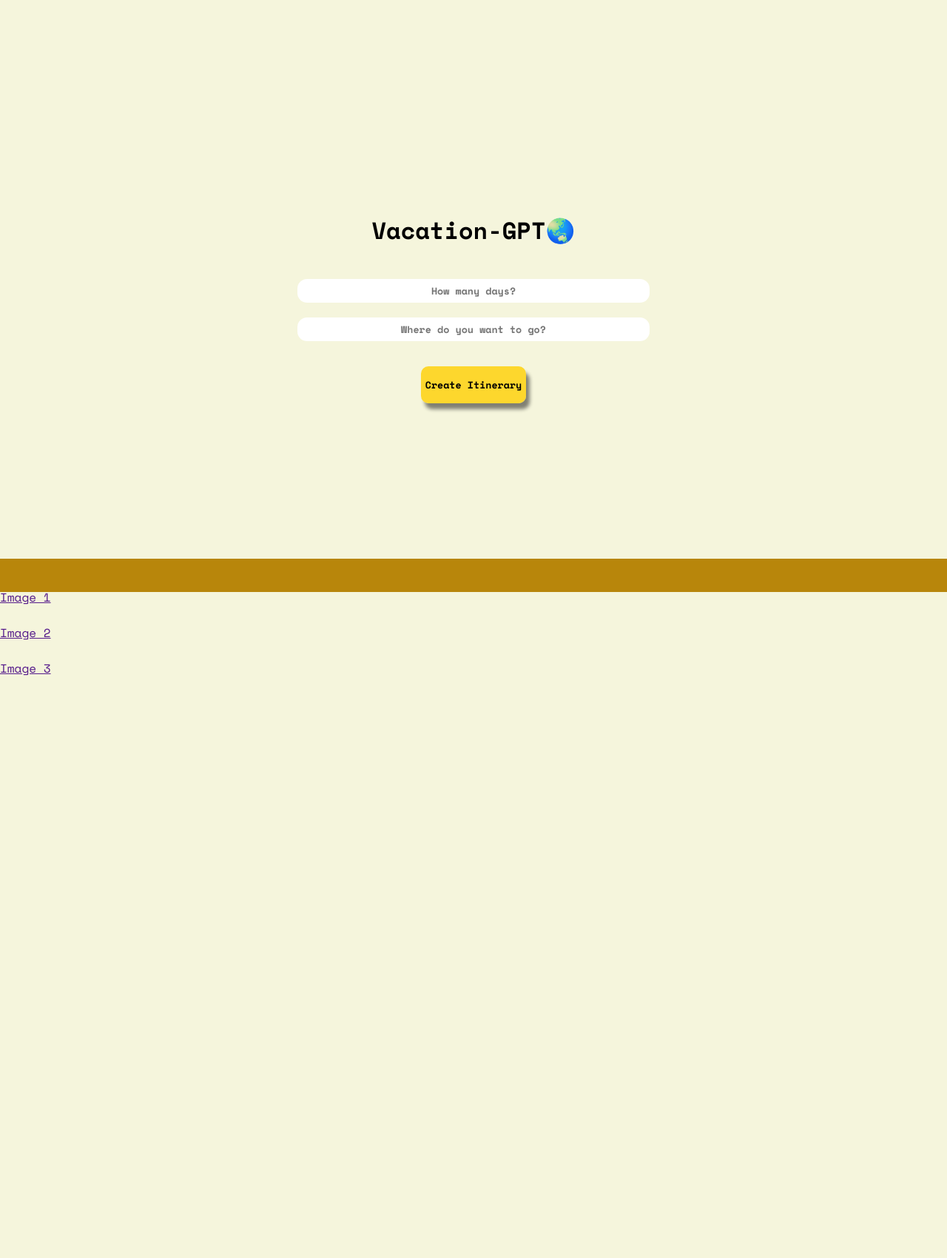
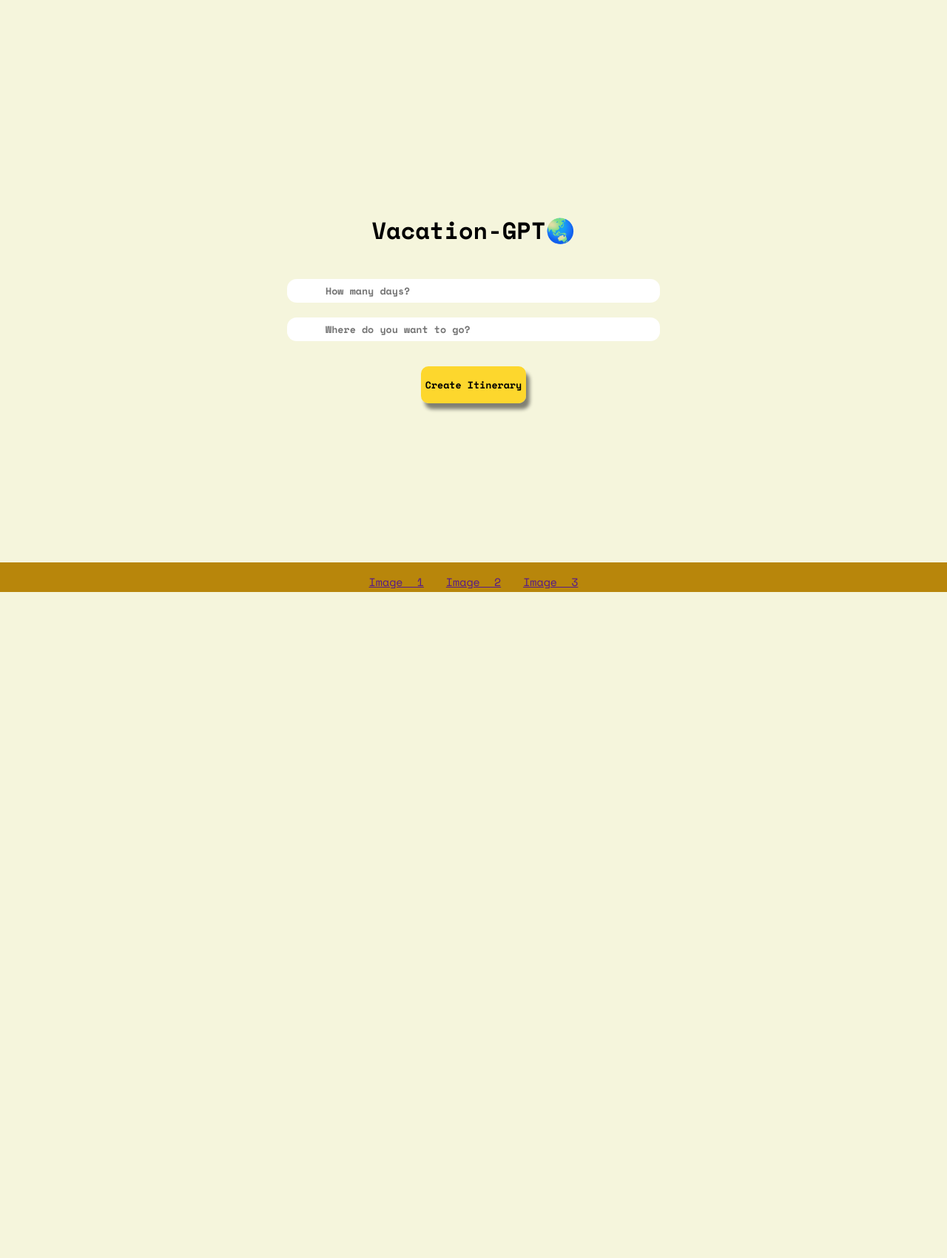
Before and after one commit to hakeemadli/vacation-itinerary-AI-planner, a Flask app: page / in a window 1280 px wide. Shown: the whole page at 74% size. After the commit the page ends 800 px from the top, so only its background shows below. Run offline with Flask 2, Linux system fonts and the light colour scheme.

Commit message:
updating css styling

```diff
--- a/static/css/style.css
+++ b/static/css/style.css
@@ -20,7 +20,7 @@ section{
     place-items: center;
     align-items: center;
     text-align: center;
-    height: 100vh;
+    min-height: 100vh;
     scroll-snap-align: start;
 }
 
@@ -32,23 +32,25 @@ section{
 
     width: 500px;
     height:30px;
-    max-width: 90%;
     margin: 10px;
     border: none;
     border-radius: 13px;
-    text-align: center;
     box-shadow: 100px;
+    text-indent: 10%;
     font-weight: bold;
 }
 
 .section-2{
     overflow-y: scroll;
-    padding-bottom: 100px;
-    padding-left: 30px;
+
+    scroll-padding-top: 100px;
+    padding: 0px 30px 50px 30px ;
 
     /* hide overflow scrollbar*/
     -ms-overflow-style: none;
     scrollbar-width: none;
+
+    display: none;
 }
 
 .section-2::-webkit-scrollbar{
@@ -60,15 +62,19 @@ section{
     bottom: 0;
     left: 0;
     width: 100%;
-    height: 45px;
+    height: 40px;
     background-color: darkgoldenrod;
 }
 
-a{
+.footer-content{
     display: flex;
-    flex-direction: column;
+    flex-direction: row;
+    place-content: center;
+    font-size: 15px;
+    word-spacing: 10px;
+    column-gap: 30px;
+
 }
-
 
 /* text formatting*/
 
```
